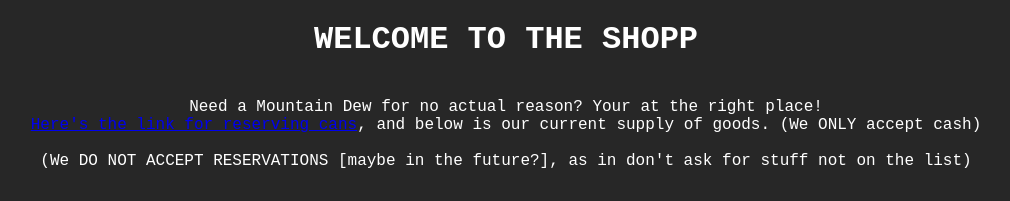
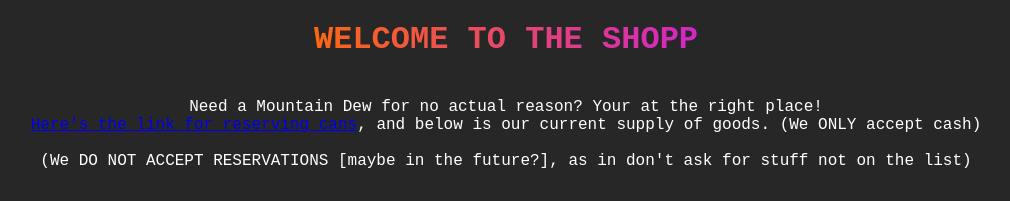
Before and after one commit to dolphinboy12213/Theshopp, a plain HTML site: page index.html in a window 1280 px wide. Shown: the top 201 px of the page, without its empty margins (134-1144 px from the left). Drawn offline with Linux system fonts and the light colour scheme.

Commit message:
Update index.html

```diff
--- a/index.html
+++ b/index.html
@@ -1,10 +1,18 @@
 <!DOCTYPE html>
 <html>
   <style>
+    h1{
+      background: linear-gradient(
+            to right, #f32170, #ff6b08,
+             #cf23cf, #eedd44);
+        -webkit-text-fill-color: transparent;
+        -webkit-background-clip: text;
+    }
     body {
         font-family: "Courier New", monospace;
         color: #fff;
         background-color:rgb(39, 39, 39);
+    }
   </style>
 
   <title>THE SHOPP</title>
```
